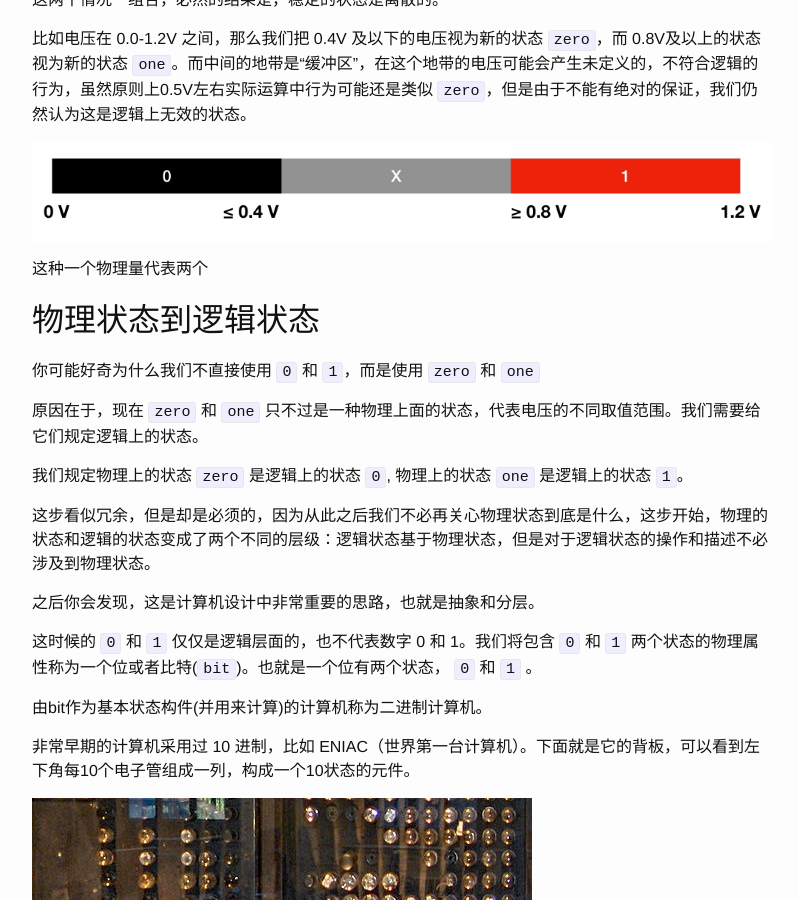
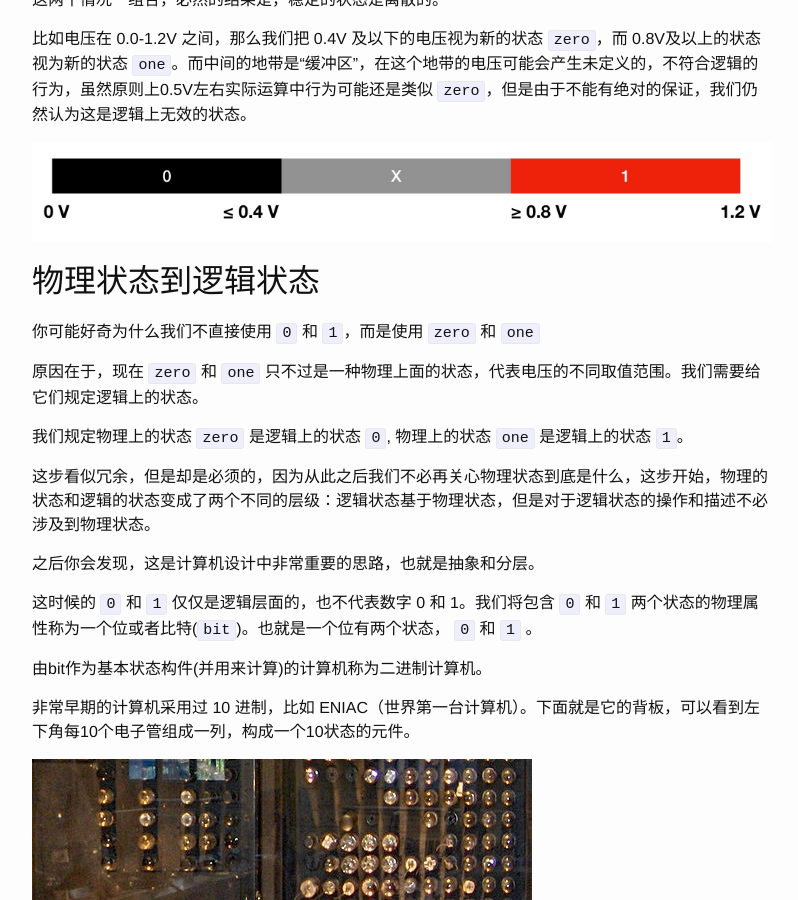
Before and after one commit to suquark/suquark.github.io, a Jekyll site: the page built from _posts/2017-08-01-cs_from0_state_and_encode.md, in a window 1280 px wide and 900 px high, scrolled down 4474 px. Shown: the whole window, without its empty margins (238-1036 px from the left). Built offline with Jekyll 4.4.1, drawn with Linux system fonts in a browser that asks for light colours; formulas are drawn with MathJax 3; comment, search, counter and statistics services are not loaded.

Commit message:
fix post
fix post

```diff
--- a/_posts/2017-08-01-cs_from0_state_and_encode.md
+++ b/_posts/2017-08-01-cs_from0_state_and_encode.md
@@ -101,8 +101,6 @@ Eureka! 我们得到的启发是，
 比如电压在 0.0-1.2V 之间，那么我们把 0.4V 及以下的电压视为新的状态 `zero`，而 0.8V及以上的状态视为新的状态 `one`。而中间的地带是“缓冲区”，在这个地带的电压可能会产生未定义的，不符合逻辑的行为，虽然原则上0.5V左右实际运算中行为可能还是类似 `zero`，但是由于不能有绝对的保证，我们仍然认为这是逻辑上无效的状态。
 
 ![IMAGE](/static/cs_from0_state_and_encode/67F86FC2927A6612849DB0587F122667.jpg)
-
-这种一个物理量代表两个
 
 ## 物理状态到逻辑状态
 
```
